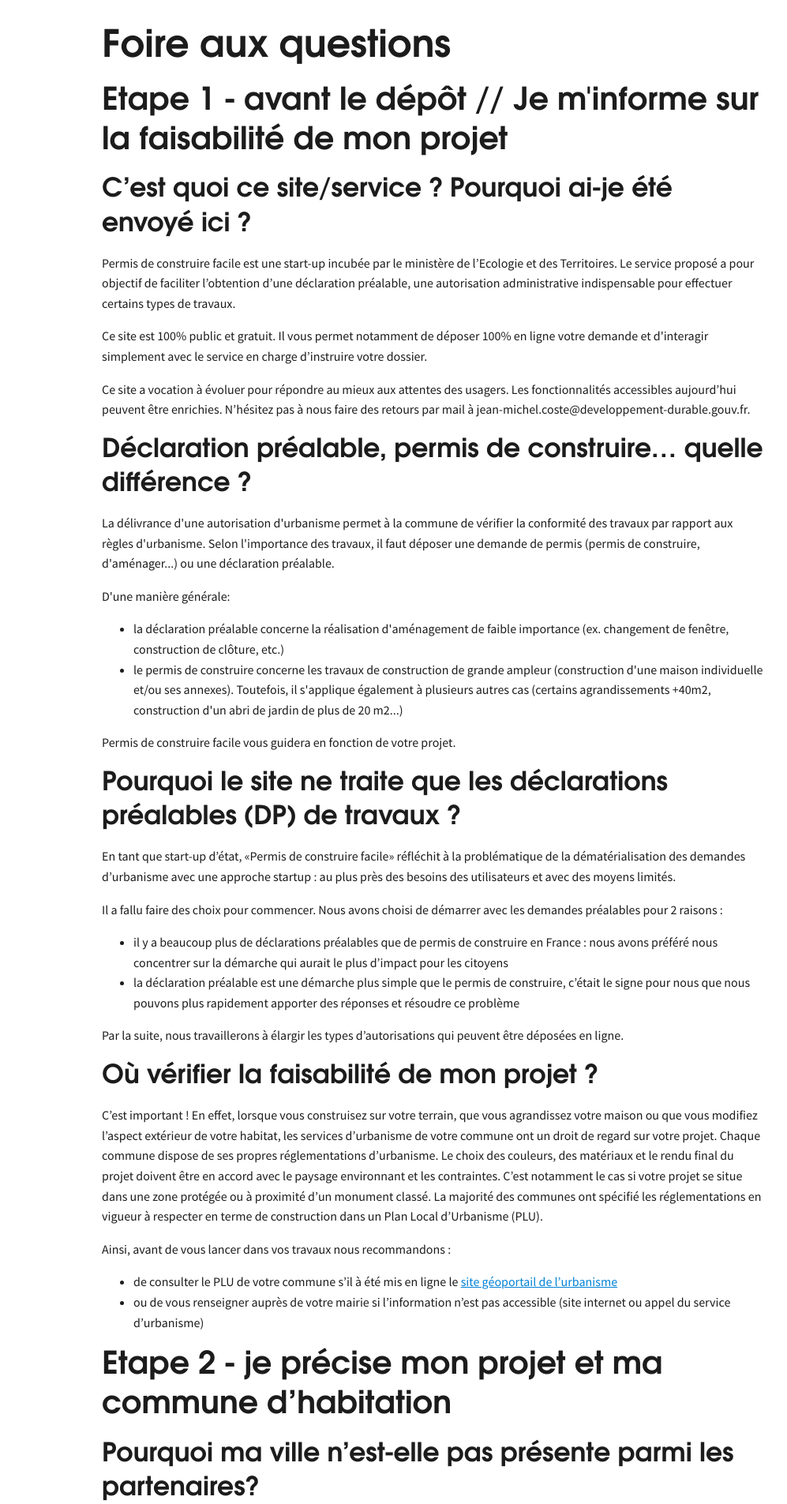
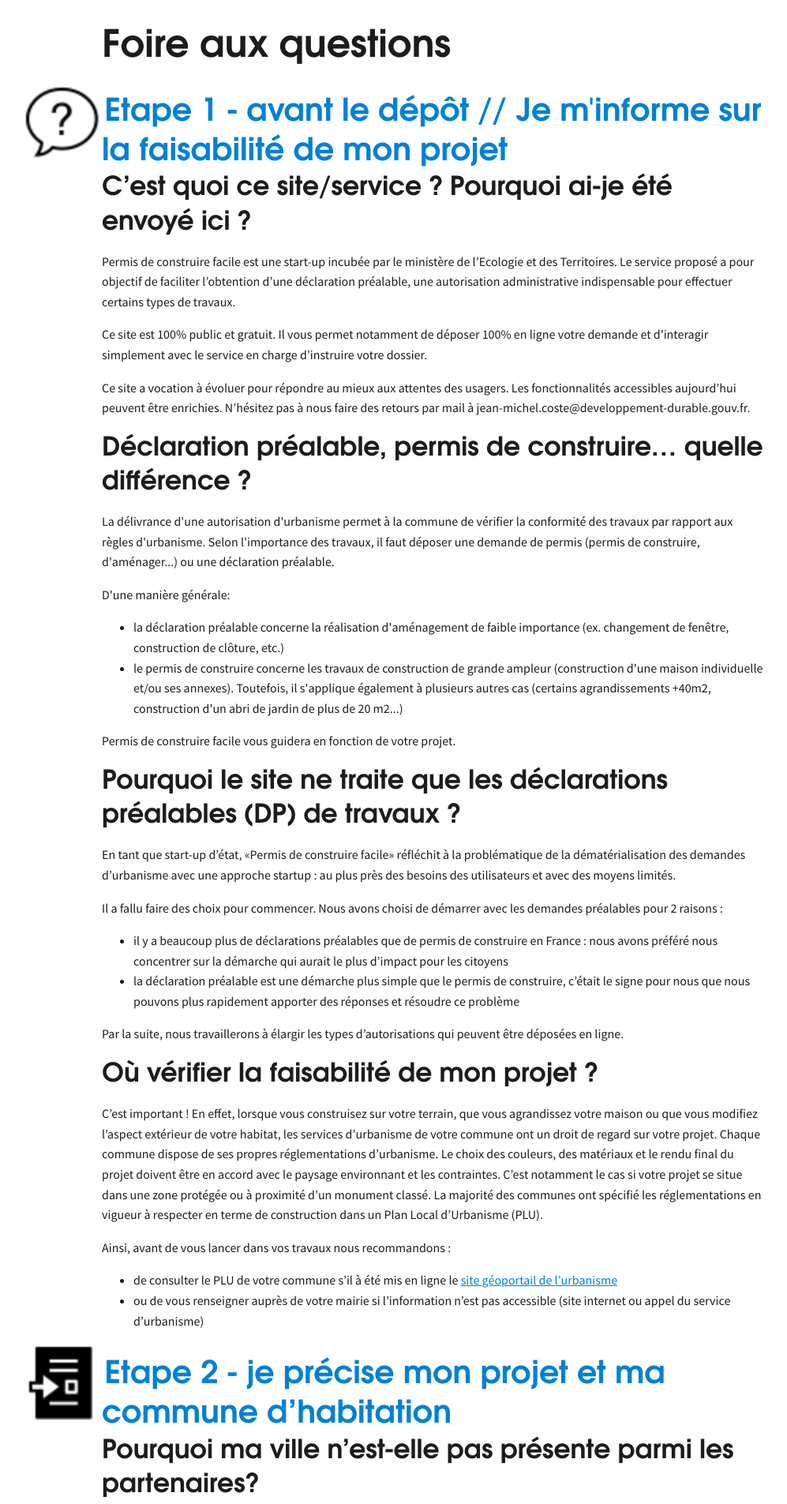
Before and after one commit to MTES-MCT/permis-construire, a Symfony app: template app/templates/static/faq.html.twig in a window 1280 px wide. Shown: the part 65-1970 px from the top of the page at 79% size, without its empty margins (91-1088 px from the left). Run offline with Twig, Linux system fonts and the light colour scheme; the template is opened without the code that fills it, so the values that code supplies are empty; some libraries are stand-ins or nearby versions.

Commit message:
:art: ajout d'icones sur la page FAQ

```diff
--- a/app/templates/static/faq.html.twig
+++ b/app/templates/static/faq.html.twig
@@ -4,9 +4,25 @@
 
 {% block content %}
 
+<style>
+    img.stepimage{
+        width: 100px;
+        height: 100px;
+        margin-left: -100px;
+        margin-bottom: -50px;
+    }
+    h2{
+        display: inline;
+        color: #0081d5;
+    }
+
+</style>
+
 <section class="section-white">
     <div class="aerate-content">
         <h1>Foire aux questions</h1>
+
+        <img src="build/static/img/steps/step-faisabilite.png" alt="Étape 1" class="stepimage">
         <h2 id="etape1">Etape 1 -  avant le dépôt // Je m'informe sur la faisabilité de mon projet</h2>
 
             <h3>C’est quoi ce site/service ? Pourquoi ai-je été envoyé ici ?</h3>
@@ -46,6 +62,7 @@
             <li>ou de vous renseigner auprès de votre mairie si l’information n’est pas accessible (site internet ou appel du service d’urbanisme)</li>
             </ul>
 
+        <img src="build/static/img/steps/step-projet.png" alt="Étape 2" class="stepimage">
         <h2 id="etape2">Etape 2 -  je précise mon projet et ma commune d’habitation</h2>
 
             <h3>Pourquoi ma ville n’est-elle pas présente parmi les partenaires?</h3>
@@ -53,6 +70,7 @@
             <p>En tant que start-up d’état, «Permis de construire facile» s’attaque au défi de la dématérialisation des demandes d’autorisation d’urbanisme en travaillant au plus près avec les utilisateurs : une partie de nos utilisateurs sont les villes qui instruisent les dossiers. Celles que vous voyez apparaître travaillent déjà avec nous pour construire les outils de dématérialisation. </p>
             <p>N’hésitez pas à suggérer à votre mairie de nous contacter pour participer à cette expérience  !</p>
 
+        <img src="build/static/img/steps/step-formulaire.png" alt="Étape 3" class="stepimage">
         <h2 id="etape3">Etape 3 - je complète le formulaire spécifique et dépose les PJ obligatoires </h2>
 
             <h3>Pourquoi toutes ces questions sur mon projet ?</h3>
@@ -71,7 +89,8 @@
             <h3>Quelle différence avec la surface d’emprise au sol ?</h3>
             <p>La surface d’emprise au sol correspond à la projection verticale au sol des constructions. </p>
 
-        <h2 id="etape4">Etape 4 - Je valide le dépôt de mon dossier 100% en ligne</h2>
+        <img src="build/static/img/steps/step-validation.png" alt="Étape 4" class="stepimage">
+        <h2 id="etape4">Etape 4 : Je valide le dépôt de mon dossier 100% en ligne</h2>
 
             <h3>Le dépôt en ligne est-il juridiquement valable ?</h3>
             <p>Oui ! La confirmation et la transmission du formulaire (= dépôt électronique) vaut signature et équivaut au dépôt physique. Par contre attention, l’envoi d’un dossier via le service ne garantit l’acceptation d’une demande. De plus, le délai officiel de traitement du dossier ne démarrera qu’à partir d’un jour ouvré (ex. si vous déposez votre demande un samedi à 19h30, le délai ne démarrera qu’à partir du lundi 8h30). </p>
@@ -91,6 +110,7 @@
             <h3>…et si je n’ai pas de scanner ?</h3>
             <p>Il est tout à fait possible de faire des photos de vos plans. Faites bien attention à la qualité et à la couleur de ces documents, ils doivent malgré tout être lisibles.</p>
 
+        <img src="build/static/img/steps/step-dossier.png" alt="Étape 5" class="stepimage">
         <h2 id="etape5">Etape 5 - je suis le dépôt de ma demande</h2>
 
             <h3>Qui est en charge d’instruire ma déclaration préalable de travaux ?</h3>
@@ -120,6 +140,7 @@
                 <li>ou en échangeant via le service avec le service en charge de l’instruction une fois votre demande déposée </li>
             </ul>
 
+        <img src="build/static/img/steps/step-telechargement.png" alt="Étape 6" class="stepimage">
         <h2 id="etape6">Etape 6 -  je récupère la décision liée à ma demande</h2>
 
             <h3>Quel est le document qui atteste de l’acceptation de mon projet ? </h3>
```
